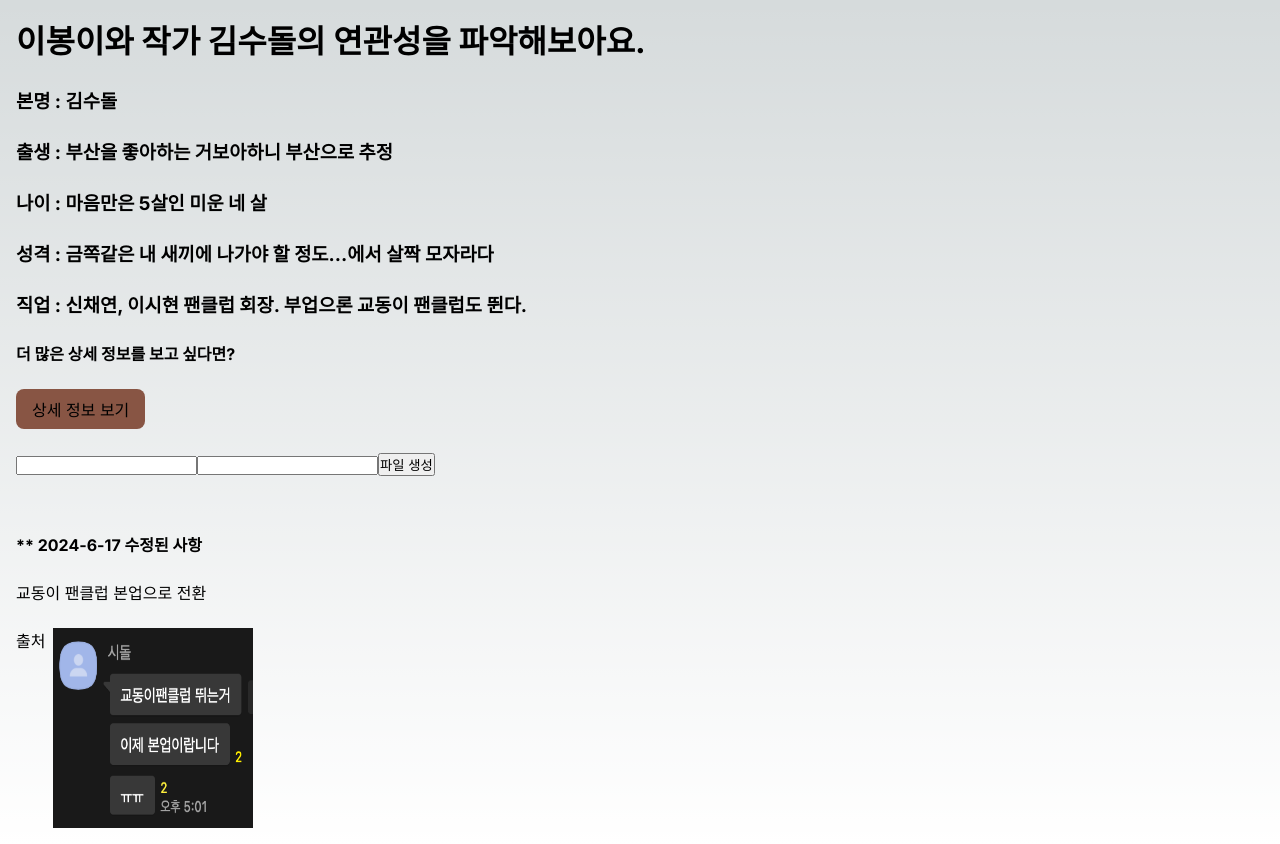
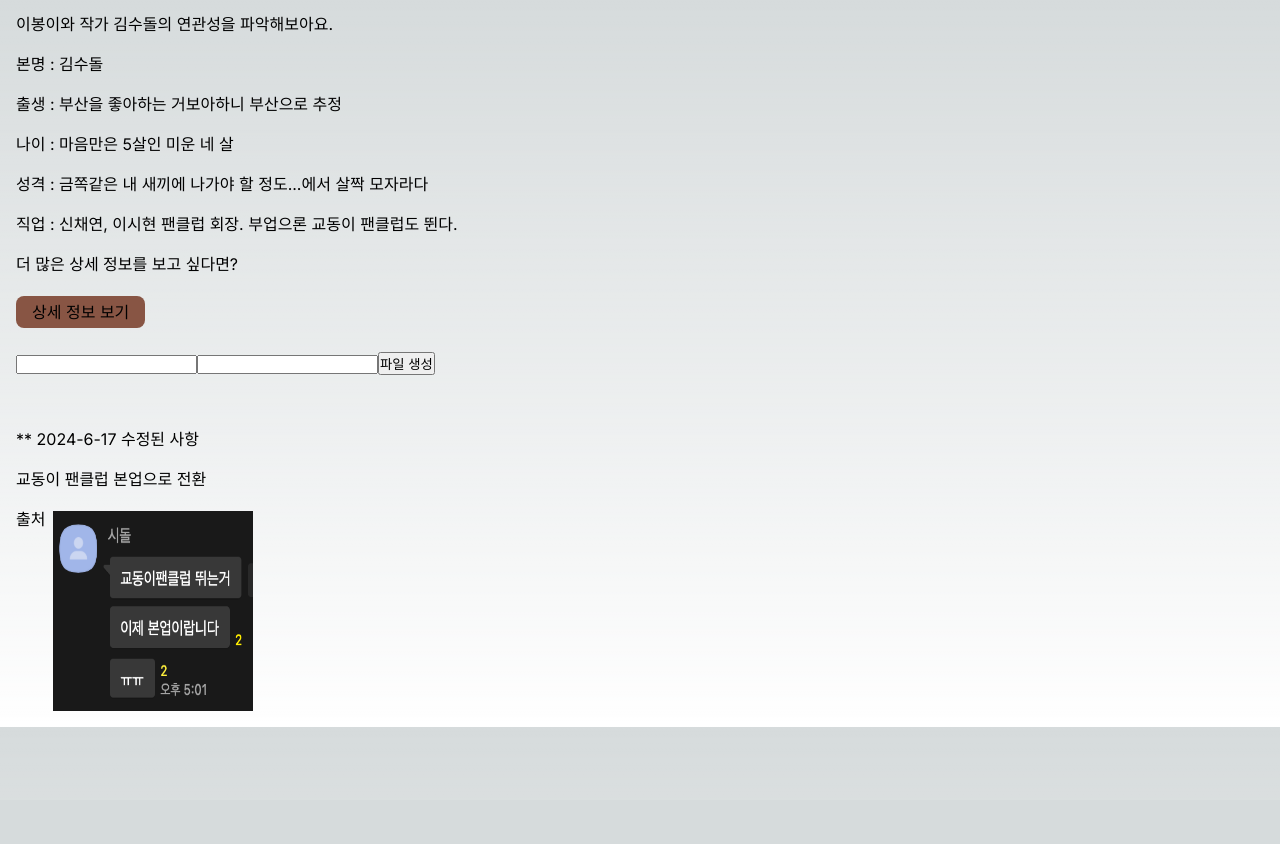
Before and after one commit to Chaeyeon1/SEO, a Next.js app: page / in a window 1280 px wide. After the commit the page ends 800 px from the top, so only its background shows below. Built offline with nearby package versions, Linux system fonts and the light colour scheme; no server answers.

Commit message:
feat : styled component theme setting

```diff
--- a/src/app/layout.tsx
+++ b/src/app/layout.tsx
@@ -1,6 +1,7 @@
 import type { Metadata } from 'next';
 import { Inter } from 'next/font/google';
 import './globals.css';
+import StyledComponentThemeProvider from './theme/StyledComponentThemeProvider';
 
 const inter = Inter({ subsets: ['latin'] });
 
@@ -27,7 +28,9 @@ export default function RootLayout({
 }>) {
   return (
     <html lang='en'>
-      <body className={inter.className}>{children}</body>
+      <body className={inter.className}>
+        <StyledComponentThemeProvider>{children}</StyledComponentThemeProvider>
+      </body>
     </html>
   );
 }
--- /dev/null
+++ b/src/app/theme/StyledComponentThemeProvider.tsx
@@ -0,0 +1,16 @@
+'use client';
+import React, { PropsWithChildren } from 'react';
+import { ThemeProvider } from 'styled-components';
+import theme from './theme';
+import { GlobalStyle } from './global';
+
+const StyledComponentThemeProvider = ({ children }: PropsWithChildren) => {
+  return (
+    <ThemeProvider theme={theme}>
+      <GlobalStyle />
+      {children}
+    </ThemeProvider>
+  );
+};
+
+export default StyledComponentThemeProvider;
--- /dev/null
+++ b/src/app/theme/global.ts
@@ -0,0 +1,8 @@
+import { createGlobalStyle } from 'styled-components';
+import reset from 'styled-reset';
+
+export const GlobalStyle = createGlobalStyle`
+  ${reset}
+
+  /* 아래에 추가적으로 적용할 전역 스타일 작성 */
+`;
--- /dev/null
+++ b/src/app/theme/theme.ts
@@ -0,0 +1,115 @@
+import { css } from 'styled-components';
+
+/** 자주 사용하는 색상들 */
+const colors = {
+  slate50: '#f8fafc',
+  slate100: '#f1f5f9',
+  slate200: '#e2e8f0',
+  slate300: '#cbd5e1',
+  slate400: '#94a3b8',
+  slate500: '#64748b',
+  slate600: '#475569',
+  slate700: '#334155',
+  slate800: '#1e293b',
+  slate900: '#0f172a',
+  /* 나머지 색상들 생략 ( https://tailwindcss.com/docs/customizing-colors ) */
+
+  main50: '#eef2ff',
+  main100: '#e0e7ff',
+  main200: '#c7d2fe',
+  main300: '#a5b4fc',
+  main400: '#818cf8',
+  main500: '#6366f1',
+  main600: '#4f46e5',
+  main700: '#4338ca',
+  main800: '#3730a3',
+  main900: '#312e81',
+
+  /* 아래 부분을 비워둔 이유는 타입때문 ( "<ThemeProvider>"에서 조건에 따라 다르게 값을 채움 ) */
+  color: '',
+  bgColor: '',
+  gray: '',
+};
+
+/** 검정 배경 */
+export const darkTheme = {
+  color: '#000000',
+  bgColor: '#FFFFFF',
+  gray: '#343434',
+};
+/** 흰색 배경 */
+export const lightTheme = {
+  color: '#FFFFFF',
+  bgColor: '#000000',
+  gray: '#D9D9D9',
+};
+
+/** 반응형 사이즈 */
+const mediaSize = {
+  xs: "screen and (max-width: '400px')",
+  sm: "screen and (max-width: '640px')",
+  md: "screen and (max-width: '768px')",
+  lg: "screen and (max-width: '1024px')",
+  xl: "screen and (max-width: '1280px')",
+  '2xl': "screen and (max-width: '1536px')",
+};
+
+/** 폰트 크기 */
+const fontSize = {
+  xs: '0.75rem',
+  sm: '0.875rem',
+  md: '1rem',
+  lg: '1.125rem',
+  xl: '1.25rem',
+  '2xl': '1.5rem',
+};
+
+/** 그 외의 크기 */
+const size = {
+  xs: '0.2em',
+  sm: '0.4em',
+  md: '0.6em',
+  lg: '1em',
+  xl: '1.4em',
+  '2xl': '1.6em',
+};
+
+/** 유틸리티 */
+const util = {
+  truncate: () => css`
+    overflow: hidden;
+    text-overflow: ellipsis;
+    white-space: nowrap;
+  `,
+
+  scroll: () => css`
+    &::-webkit-scrollbar {
+      /** 스크롤바의 너비 */
+      width: 4px;
+    }
+    &::-webkit-scrollbar-thumb {
+      /** 스크롤바 길이 */
+      height: 25%;
+      /** 스크롤바의 색상 */
+      background: ${({ theme }) => theme.colors.gray};
+      border-radius: 10px;
+    }
+    &::-webkit-scrollbar-track {
+      /** 스크롤바 뒷 배경 색상 */
+      background: ${({ theme }) => theme.colors.slate50};
+    }
+  `,
+};
+
+const theme = {
+  colors,
+  mediaSize,
+  fontSize,
+  size,
+  util,
+};
+
+export default theme;
+
+/** 타입 재정의를 위함 ( "styled-components" 변수 타입 추론을 위함( 자동완성 ) ) */
+export type Theme = typeof theme;
```
Also changed, not shown: src/app/types/styled.d.ts (added, +11 -0 lines).
